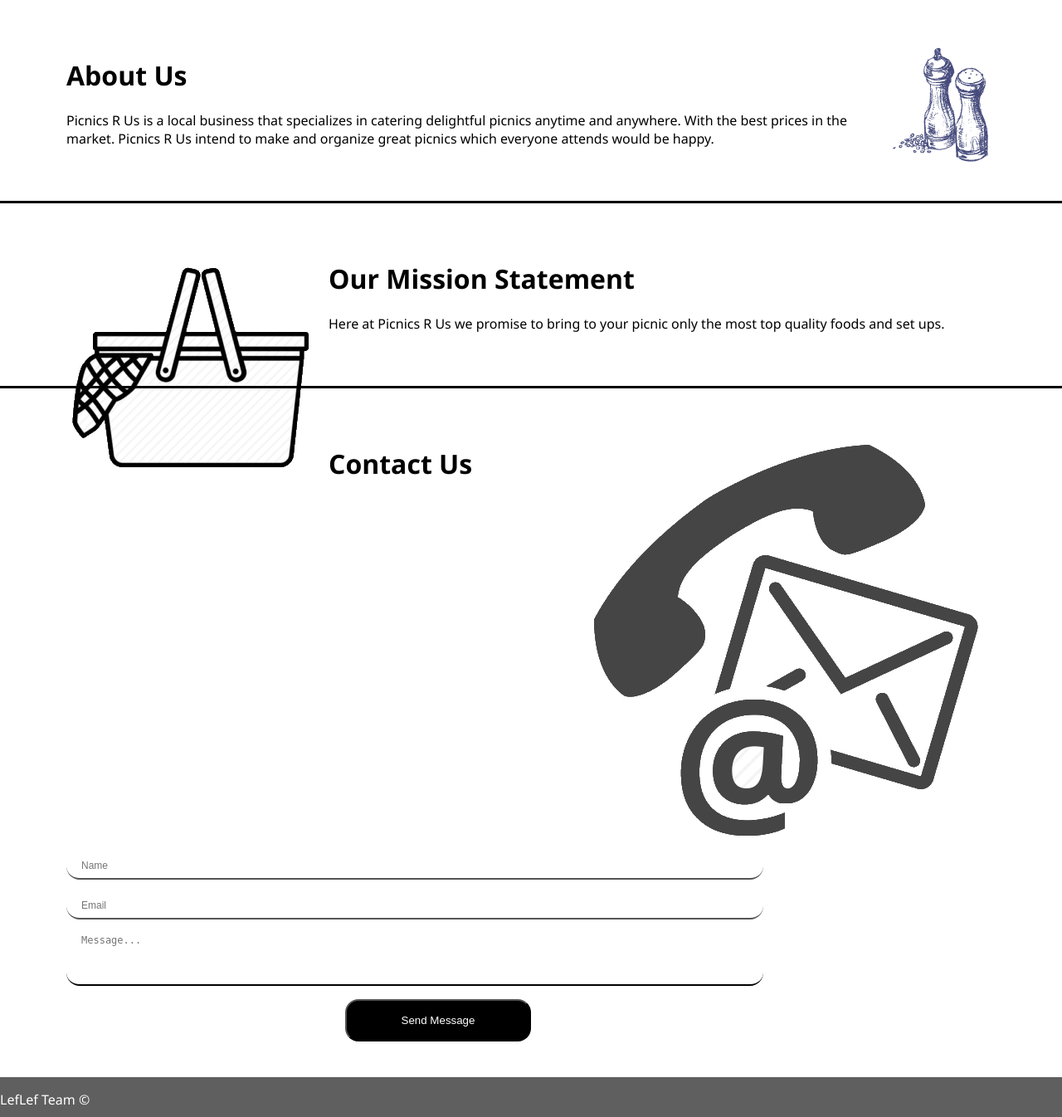
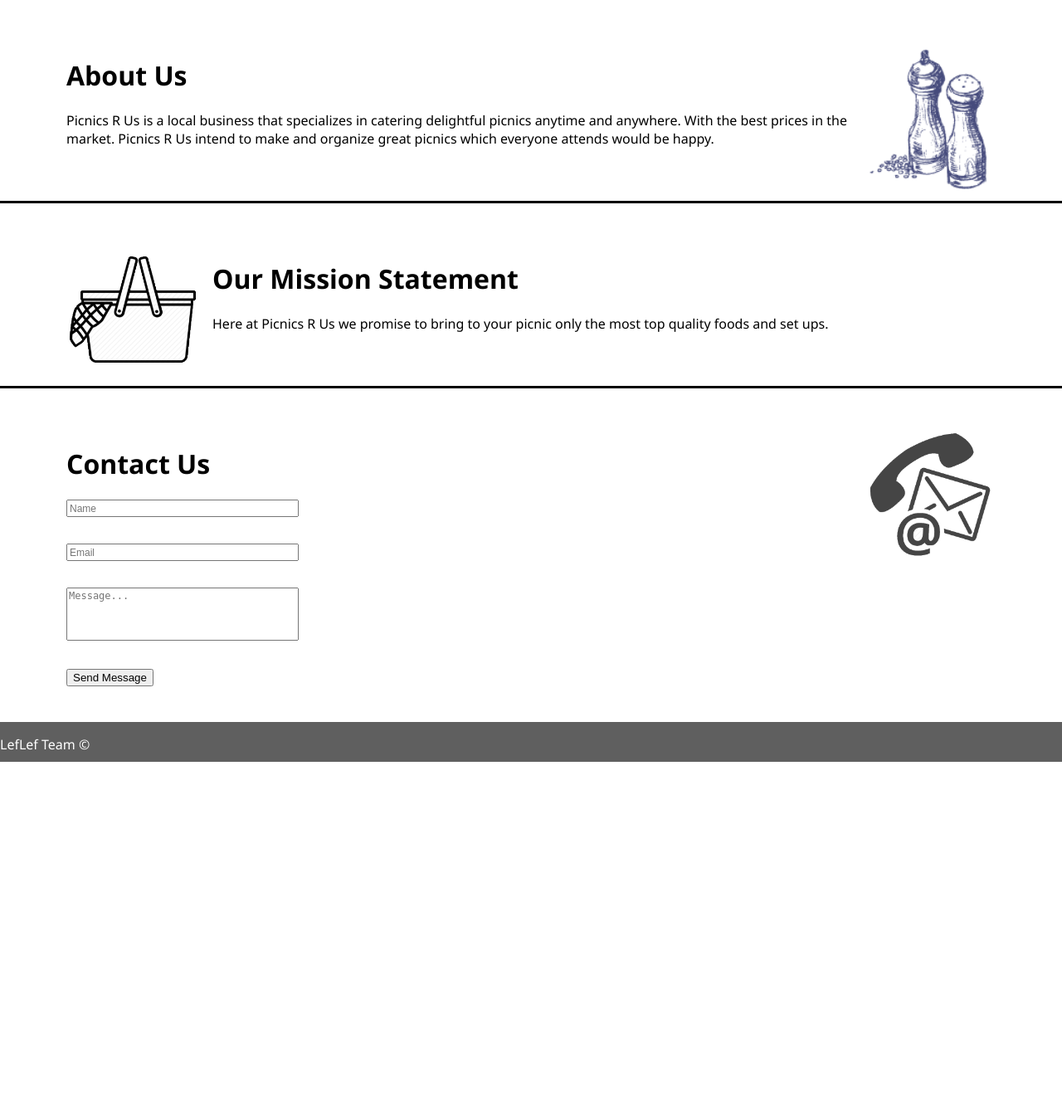
Before and after one commit to wswaileh/webProject, a PHP site: page /aboutUs.php in a window 1280 px wide. Shown: the part 51-1397 px from the top of the page at 83% size. After the commit the page ends 969 px from the top, so only its background shows below. Run offline with PHP 8.4, Linux system fonts and the light colour scheme; some libraries are stand-ins or nearby versions.

Commit message:
merged Waleed with master

```diff
--- a/css/aboutUs.css
+++ b/css/aboutUs.css
@@ -25,59 +25,6 @@
 }
 
 .row img{
-<<<<<<< HEAD
-    width: 15%;
-}
-
-label,input,textarea{
-    display: block;
-    margin-right: 10rem;
-    width: 75%;
-    border-radius: 1rem;
-
-}
-
-label{
-    margin-top: 1rem;
-    margin-bottom: 0.5rem;
-}
-
-textarea,input{
-    height: 2rem;
-    outline: 0;
-    border-width: 0 0 2px;
-    border-color: black;
-}
-textarea{
-    height: 5rem;
-    resize: none;
-}
-button{
-    margin-top: 1rem;
-    padding: 1rem 2rem;
-    border-radius: 1rem;
-    color: white;
-    margin-left: 30%;
-    width: 20%;
-    background-color: black;
-}
-
-button:hover{
-    padding: 1rem 2.2rem;
-    transition-duration: 0.1s;
-    background-color: darkgray;
-}
-
-input:focus,textarea:focus{
-    width: 80%;
-    transition-duration: 0.1s;
-}
-
-input::placeholder,textarea::placeholder{
-    padding-left: 1rem;
-    font-size: 0.75rem;
-}
-=======
     width: 10rem;
 }
 
```
